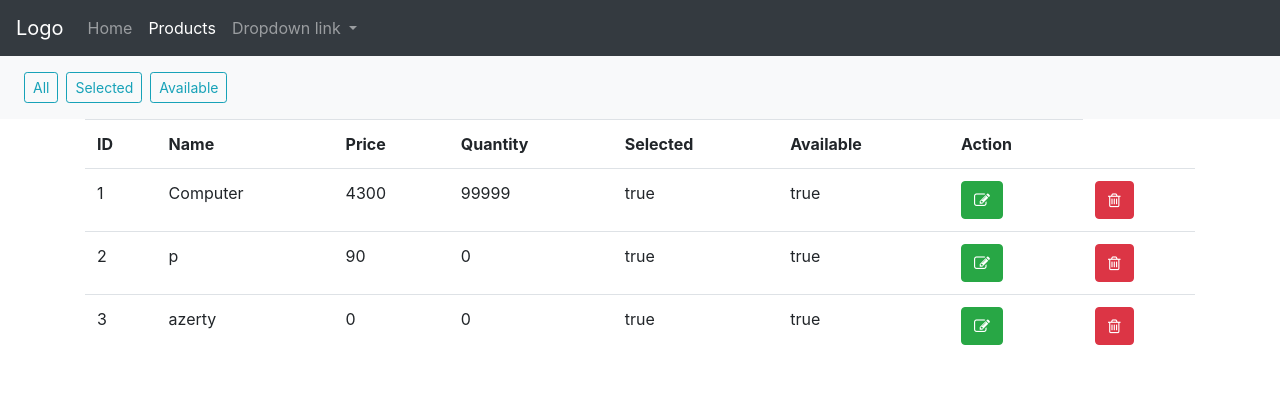
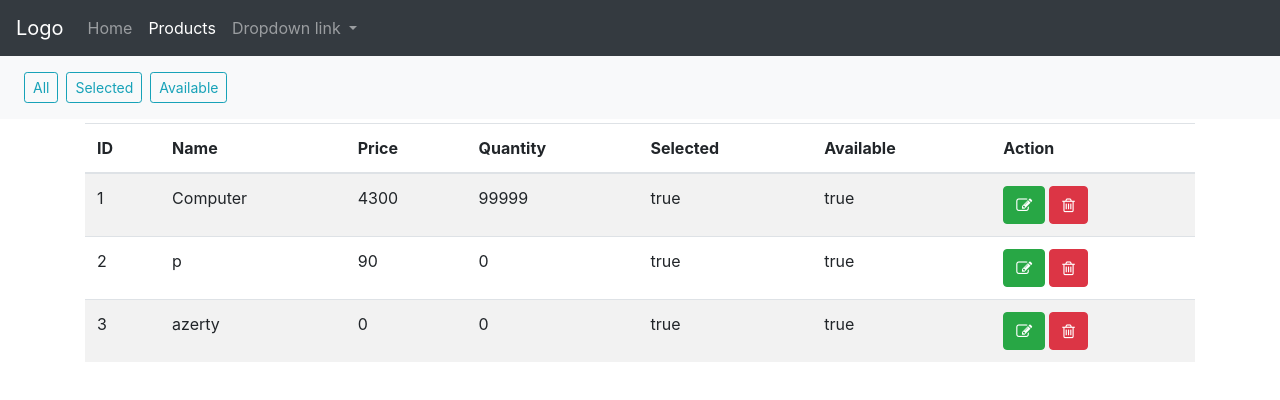
Before and after one commit to O-Abdelaaziz/angular-state-management, an Angular app: page /products in a window 1280 px wide. Shown: the top 400 px of the page. Built offline with nearby package versions, Linux system fonts and the light colour scheme; data requests are answered from the project's data file.

Commit message:
Task 9: update product component (update view & handle errors)

```diff
--- a/src/app/components/products/products.component.html
+++ b/src/app/components/products/products.component.html
@@ -11,11 +11,20 @@
     </li>
   </ul>
 </nav>
-<div class="container">
-  <table class="table">
+<div class="container mt-1" *ngIf="products">
+  <table class="table  table-striped table-hover">
+    <thead>
     <tr>
-      <th>ID</th><th>Name</th><th>Price</th><th>Quantity</th><th>Selected</th><th>Available<th>Action</th>
+      <th>ID</th>
+      <th>Name</th>
+      <th>Price</th>
+      <th>Quantity</th>
+      <th>Selected</th>
+      <th>Available
+      <th>Action</th>
     </tr>
+    </thead>
+    <tbody>
     <tr *ngFor="let product of products">
       <td>{{product.id}}</td>
       <td>{{product.name}}</td>
@@ -24,15 +33,14 @@
       <td>{{product.selected}}</td>
       <td>{{product.available}}</td>
       <td>
-        <button class="btn btn-success">
+        <button class="btn btn-success mr-1">
           <span class="fa fa-edit"></span>
         </button>
-      </td>
-      <td>
         <button class="btn btn-danger">
           <span class="fa fa-trash-o"></span>
         </button>
       </td>
     </tr>
+    </tbody>
   </table>
 </div>
--- a/src/app/components/products/products.component.ts
+++ b/src/app/components/products/products.component.ts
@@ -21,6 +21,9 @@ export class ProductsComponent implements OnInit {
     this._productService.getAllProducts().subscribe(
       (response) => {
         this.products = response;
+      },
+      (error)=>{
+        console.log("Something went wrong: ", error);
       }
     )
   }
```
